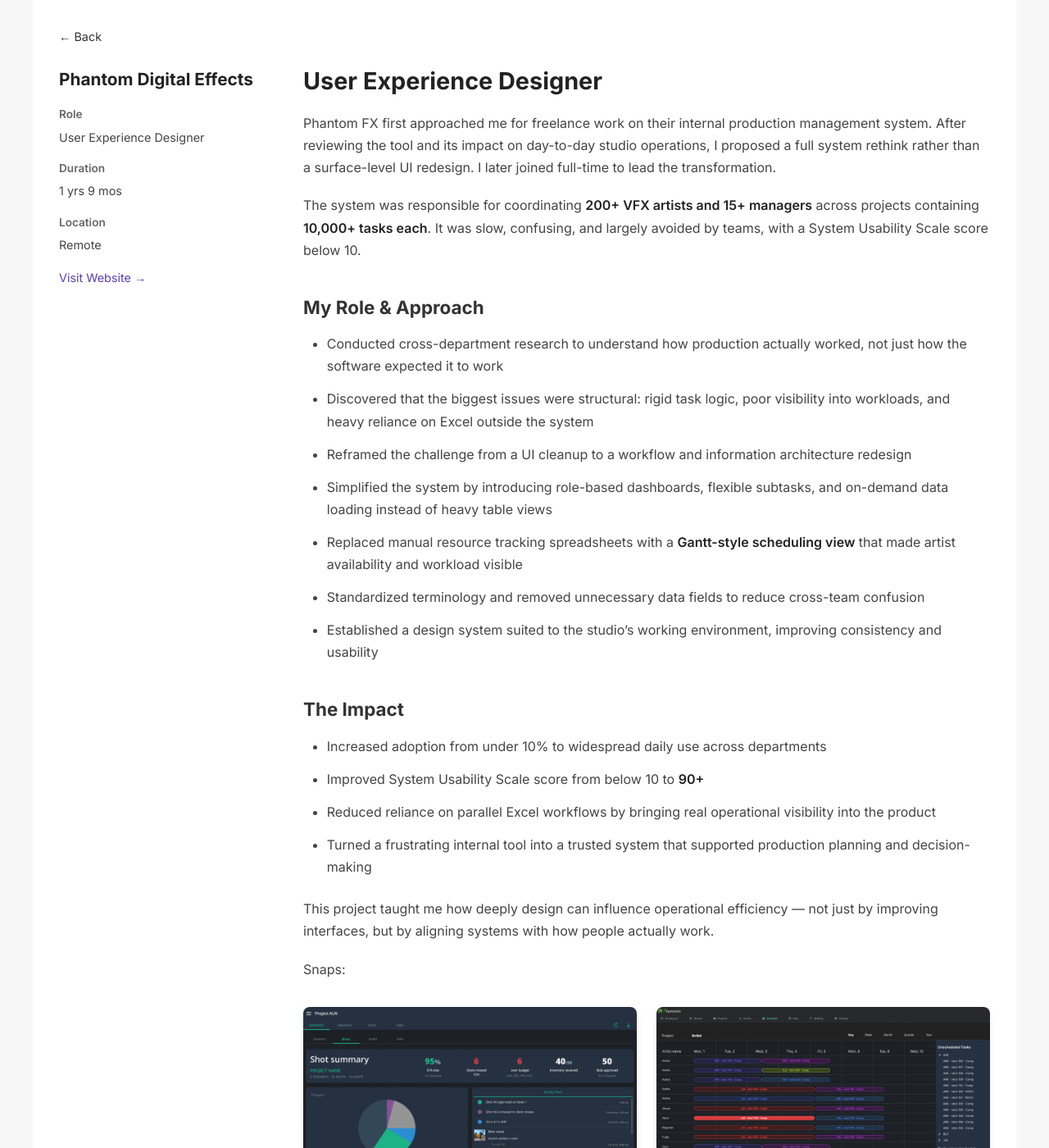
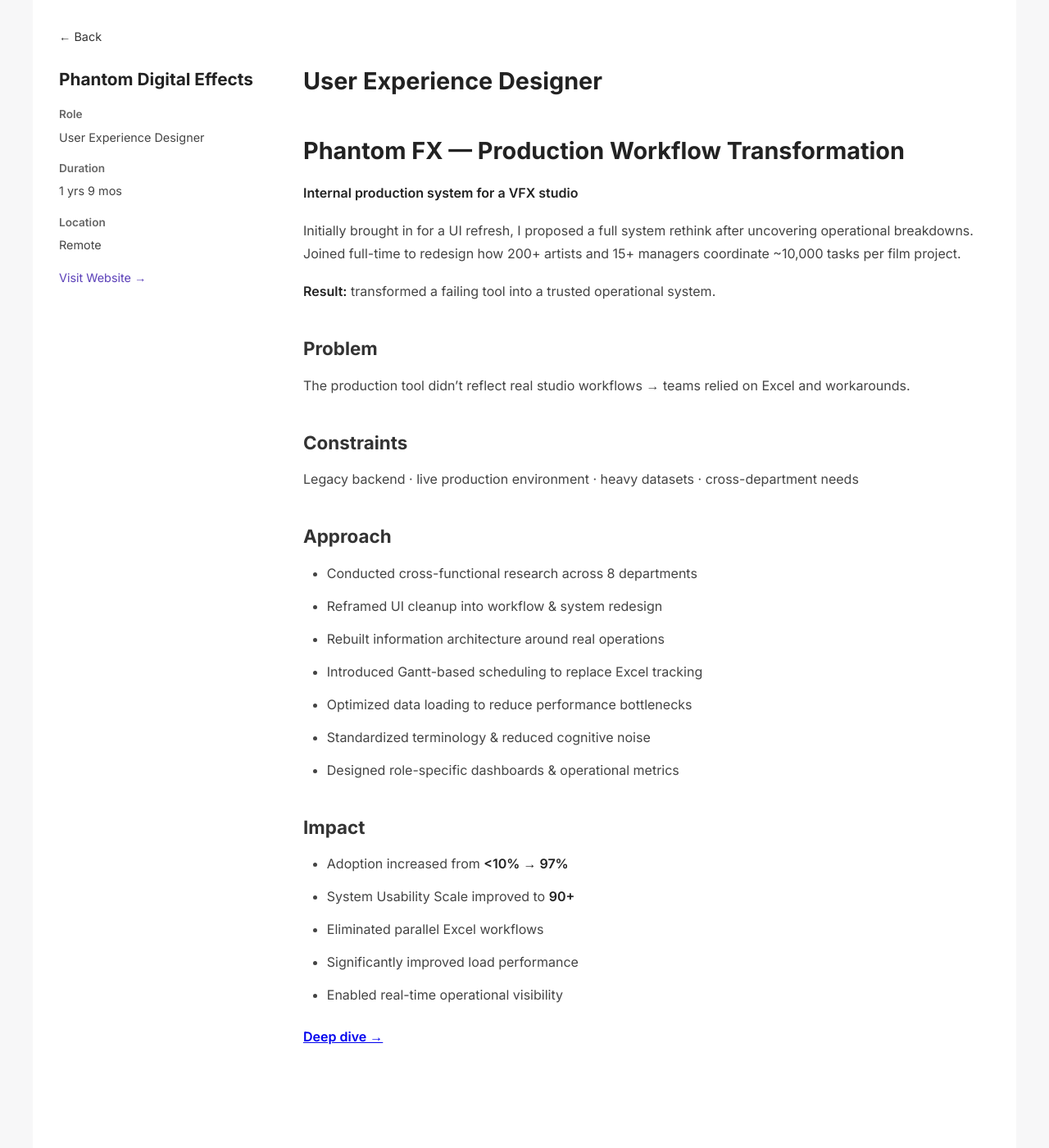
Before and after one commit to thamizh5197/thamizh5197.github.io, a Jekyll site: the page built from _projects/phantomfx-ux.md, in a window 1280 px wide and 1400 px high. Shown: the whole window at 82% size. Built offline with Jekyll 4.4.1, drawn with Linux system fonts in a browser that asks for light colours.

Commit message:
fixed overview

```diff
--- a/_projects/phantomfx-ux.md
+++ b/_projects/phantomfx-ux.md
@@ -16,36 +16,34 @@
 slug: phantom-fx
 ---
 
-Phantom FX first approached me for freelance work on their internal production management system. After reviewing the tool and its impact on day-to-day studio operations, I proposed a full system rethink rather than a surface-level UI redesign. I later joined full-time to lead the transformation.
+## Phantom FX — Production Workflow Transformation
 
-The system was responsible for coordinating **200+ VFX artists and 15+ managers** across projects containing **10,000+ tasks each**. It was slow, confusing, and largely avoided by teams, with a System Usability Scale score below 10.
+**Internal production system for a VFX studio**
 
-### My Role & Approach
+Initially brought in for a UI refresh, I proposed a full system rethink after uncovering operational breakdowns. Joined full-time to redesign how 200+ artists and 15+ managers coordinate ~10,000 tasks per film project.
 
-* Conducted cross-department research to understand how production actually worked, not just how the software expected it to work
-* Discovered that the biggest issues were structural: rigid task logic, poor visibility into workloads, and heavy reliance on Excel outside the system
-* Reframed the challenge from a UI cleanup to a workflow and information architecture redesign
-* Simplified the system by introducing role-based dashboards, flexible subtasks, and on-demand data loading instead of heavy table views
-* Replaced manual resource tracking spreadsheets with a **Gantt-style scheduling view** that made artist availability and workload visible
-* Standardized terminology and removed unnecessary data fields to reduce cross-team confusion
-* Established a design system suited to the studio’s working environment, improving consistency and usability
+**Result:** transformed a failing tool into a trusted operational system.
 
-### The Impact
+### Problem
+The production tool didn’t reflect real studio workflows → teams relied on Excel and workarounds.
 
-* Increased adoption from under 10% to widespread daily use across departments
-* Improved System Usability Scale score from below 10 to **90+**
-* Reduced reliance on parallel Excel workflows by bringing real operational visibility into the product
-* Turned a frustrating internal tool into a trusted system that supported production planning and decision-making
+### Constraints
+Legacy backend · live production environment · heavy datasets · cross-department needs
 
-This project taught me how deeply design can influence operational efficiency — not just by improving interfaces, but by aligning systems with how people actually work.
+### Approach
+- Conducted cross-functional research across 8 departments
+- Reframed UI cleanup into workflow & system redesign
+- Rebuilt information architecture around real operations
+- Introduced Gantt-based scheduling to replace Excel tracking
+- Optimized data loading to reduce performance bottlenecks
+- Standardized terminology & reduced cognitive noise
+- Designed role-specific dashboards & operational metrics
 
+### Impact
+- Adoption increased from **<10% → 97%**
+- System Usability Scale improved to **90+**
+- Eliminated parallel Excel workflows
+- Significantly improved load performance
+- Enabled real-time operational visibility
 
-Snaps:
-
-<div class="collage">
-  <img src="/screens/pfx summary.jpg" alt="work sample 1" >
-  <img src="/screens/pfx gantt chart.jpg" alt="work sample 2" >
-  <img src="/screens/pfx modal.jpg" alt="work sample 4" >
-  <img src="/screens/pfx landing page.jpg" alt="work sample 5" >
-  <img src="/screens/pfx-project-view.jpg" alt="work sample 6" >
-</div>
+**[Deep dive →](https://thamizh5197.github.io/projects/phantom-fx/casestudy1.html)**
--- a/index.html
+++ b/index.html
@@ -102,7 +102,7 @@
     <hr class="card-divider">
 
     <!-- Overview Link -->
-    <!-- <div class="card-links">
+    <div class="card-links">
       {% if project.url %}
       <div class="card-links">
         <a href="{{ project.url }}" class="company" onclick="event.stopPropagation()">
@@ -111,7 +111,7 @@
       </div>
       {% endif %}
 
-    </div> -->
+    </div>
 
 
     <!-- Case Studies Section -->
```
Also changed, not shown: _projects/Initial-career.md (+23 -17 lines), _projects/shorter-loop.md (+23 -16 lines).
